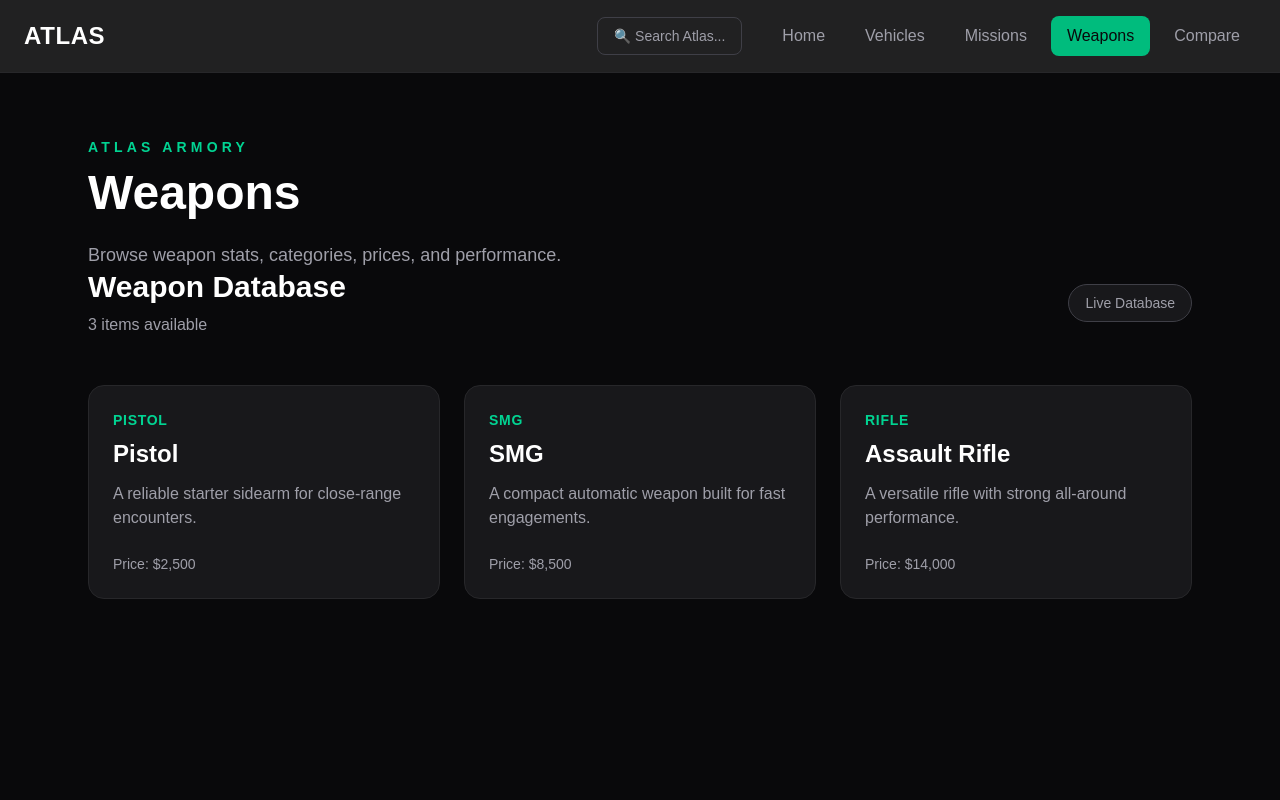
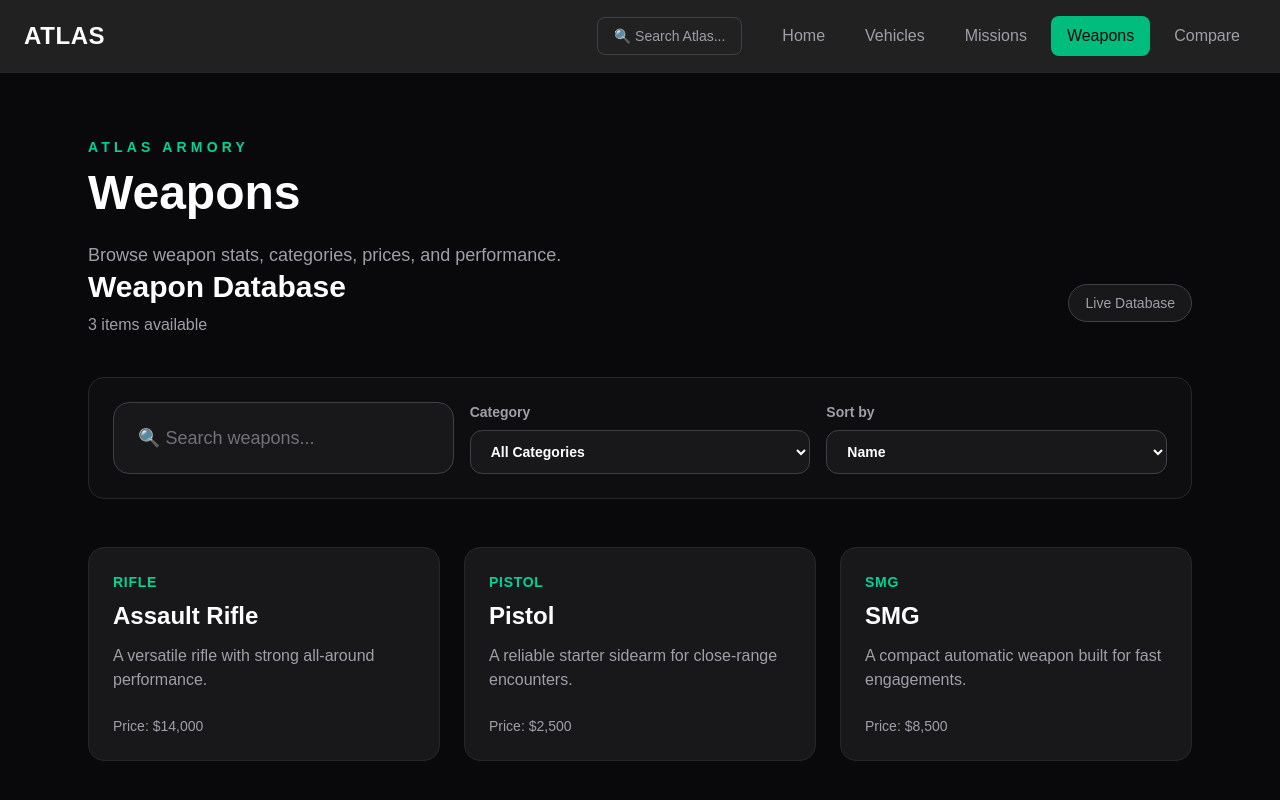
Before and after one commit to dowens0726-ui/atlashub, a Next.js app: page /weapons in a window 1280 px wide. Shown: the top 800 px of the page. Built offline with nearby package versions, Linux system fonts and the light colour scheme.

Commit message:
Add shared EmptyState component and improve discovery pages

```diff
--- /dev/null
+++ b/app/components/ui/EmptyState.tsx
@@ -0,0 +1,39 @@
+import Button from "./Button";
+
+type EmptyStateProps = {
+  icon: string;
+  title: string;
+  description: string;
+  buttonText?: string;
+  onButtonClick?: () => void;
+};
+
+export default function EmptyState({
+  icon,
+  title,
+  description,
+  buttonText,
+  onButtonClick,
+}: EmptyStateProps) {
+  return (
+    <div className="rounded-2xl border border-zinc-800 bg-zinc-900 p-10 text-center">
+      <div className="text-5xl">{icon}</div>
+
+      <h2 className="mt-5 text-2xl font-bold">
+        {title}
+      </h2>
+
+      <p className="mt-3 text-zinc-400">
+        {description}
+      </p>
+
+      {buttonText && onButtonClick && (
+        <div className="mt-8">
+          <Button onClick={onButtonClick}>
+            {buttonText}
+          </Button>
+        </div>
+      )}
+    </div>
+  );
+}
--- a/app/vehicles/page.tsx
+++ b/app/vehicles/page.tsx
@@ -6,9 +6,9 @@ import { FilterDropdown, SortDropdown } from "../components/discovery";
 import { useState } from "react";
 import VehicleCard from "../components/VehicleCard";
 import SearchBar from "../components/SearchBar";
-import Button from "../components/ui/Button";
 import Container from "../components/ui/Container";
 import PageHeader from "../components/ui/PageHeader";
+import EmptyState from "../components/ui/EmptyState";
 import { vehicles } from "../data/vehicles";
 
 export default function VehiclesPage() {
@@ -88,24 +88,14 @@ const matchesClass =
 
         <div className="mt-12">
           {filteredVehicles.length === 0 ? (
-            <div className="rounded-xl border border-white/10 bg-white/5 p-10 text-center">
-              <div className="text-4xl">🚗</div>
-
-              <h2 className="mt-4 text-xl font-semibold">
-                No vehicles found
-              </h2>
-
-              <p className="mt-2 text-zinc-400">
-                Try another search.
-              </p>
-
-              <div className="mt-6">
-                <Button onClick={() => setSearchQuery("")}>
-                  Clear Search
-                </Button>
-              </div>
-            </div>
-          ) : (
+  <EmptyState
+    icon="🚗"
+    title="No vehicles found"
+    description="Try another search."
+    buttonText="Clear Search"
+    onButtonClick={() => setSearchQuery("")}
+  />
+) : (
             <div className="grid gap-6 md:grid-cols-2 xl:grid-cols-3">
               {filteredVehicles.map((vehicle) => (
                 <VehicleCard
--- a/app/weapons/page.tsx
+++ b/app/weapons/page.tsx
@@ -1,10 +1,60 @@
+"use client";
+
+import Link from "next/link";
+import { useState } from "react";
+
+import DiscoveryPanel from "../components/discovery/DiscoveryPanel";
 import DiscoveryToolbar from "../components/discovery/DiscoveryToolbar";
-import Link from "next/link";
+import { FilterDropdown, SortDropdown } from "../components/discovery";
+import SearchBar from "../components/SearchBar";
 import Container from "../components/ui/Container";
 import PageHeader from "../components/ui/PageHeader";
 import { weapons } from "../data/weapons";
 
 export default function WeaponsPage() {
+  const [searchQuery, setSearchQuery] = useState("");
+  const [selectedCategory, setSelectedCategory] = useState("all");
+  const [sortBy, setSortBy] = useState("name");
+
+  const categoryOptions = [
+    { label: "All Categories", value: "all" },
+    ...Array.from(new Set(weapons.map((weapon) => weapon.category))).map(
+      (category) => ({
+        label: category,
+        value: category,
+      })
+    ),
+  ];
+
+  const sortOptions = [
+    { label: "Name", value: "name" },
+    { label: "Price", value: "price" },
+    { label: "Damage", value: "damage" },
+    { label: "Range", value: "range" },
+  ];
+
+  const filteredWeapons = weapons
+    .filter((weapon) => {
+      const query = searchQuery.toLowerCase();
+
+      const matchesCategory =
+        selectedCategory === "all" || weapon.category === selectedCategory;
+
+      return (
+        matchesCategory &&
+        (weapon.name.toLowerCase().includes(query) ||
+          weapon.category.toLowerCase().includes(query) ||
+          weapon.description.toLowerCase().includes(query))
+      );
+    })
+    .sort((a, b) => {
+      if (sortBy === "price") return a.price - b.price;
+      if (sortBy === "damage") return b.damage - a.damage;
+      if (sortBy === "range") return b.range - a.range;
+
+      return a.name.localeCompare(b.name);
+    });
+
   return (
     <main className="min-h-screen bg-zinc-950 text-white">
       <Container className="py-16">
@@ -13,15 +63,37 @@ export default function WeaponsPage() {
           title="Weapons"
           description="Browse weapon stats, categories, prices, and performance."
         />
-        <DiscoveryToolbar title="Weapon Database" count={weapons.length} />
+
+        <DiscoveryToolbar title="Weapon Database" count={filteredWeapons.length} />
+
+        <DiscoveryPanel>
+          <SearchBar
+            value={searchQuery}
+            onChange={setSearchQuery}
+            placeholder="🔍 Search weapons..."
+          />
+
+          <FilterDropdown
+            label="Category"
+            value={selectedCategory}
+            options={categoryOptions}
+            onChange={setSelectedCategory}
+          />
+
+          <SortDropdown
+            value={sortBy}
+            options={sortOptions}
+            onChange={setSortBy}
+          />
+        </DiscoveryPanel>
 
         <div className="mt-12 grid gap-6 md:grid-cols-2 xl:grid-cols-3">
-          {weapons.map((weapon) => (
+          {filteredWeapons.map((weapon) => (
             <Link
-  key={weapon.slug}
-  href={`/weapons/${weapon.slug}`}
-  className="block rounded-2xl border border-zinc-800 bg-zinc-900 p-6 transition hover:-translate-y-1 hover:border-emerald-400"
->
+              key={weapon.slug}
+              href={`/weapons/${weapon.slug}`}
+              className="block rounded-2xl border border-zinc-800 bg-zinc-900 p-6 transition hover:-translate-y-1 hover:border-emerald-400"
+            >
               <p className="text-sm font-semibold uppercase tracking-wider text-emerald-400">
                 {weapon.category}
               </p>
```
